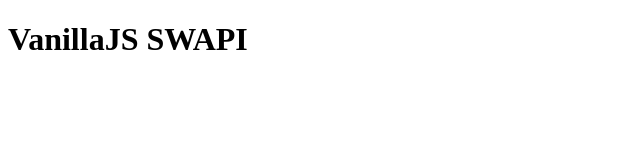
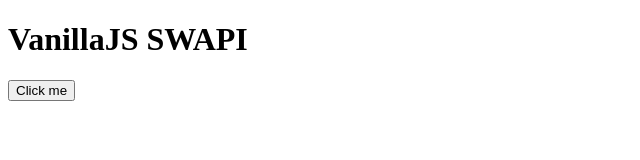
Before and after one commit to mcintdre000/VanillaJS-SWAPI, a plain HTML site: page index.html in a window 1280 px wide. Shown: the whole page, without its empty margins (0-640 px from the left). Drawn offline with Linux system fonts and the light colour scheme.

```diff
--- a/index.html
+++ b/index.html
@@ -8,5 +8,14 @@
 </head>
 <body>
     <h1>VanillaJS SWAPI</h1>
+    <button>Click me</button>
+
+    <script type='text/javascript'>
+        const button = document.querySelector('button');
+        button.onclick = function() {
+            console.log('hello');
+            console.log('this',this);
+        }
+    </script>
 </body>
 </html>
```
